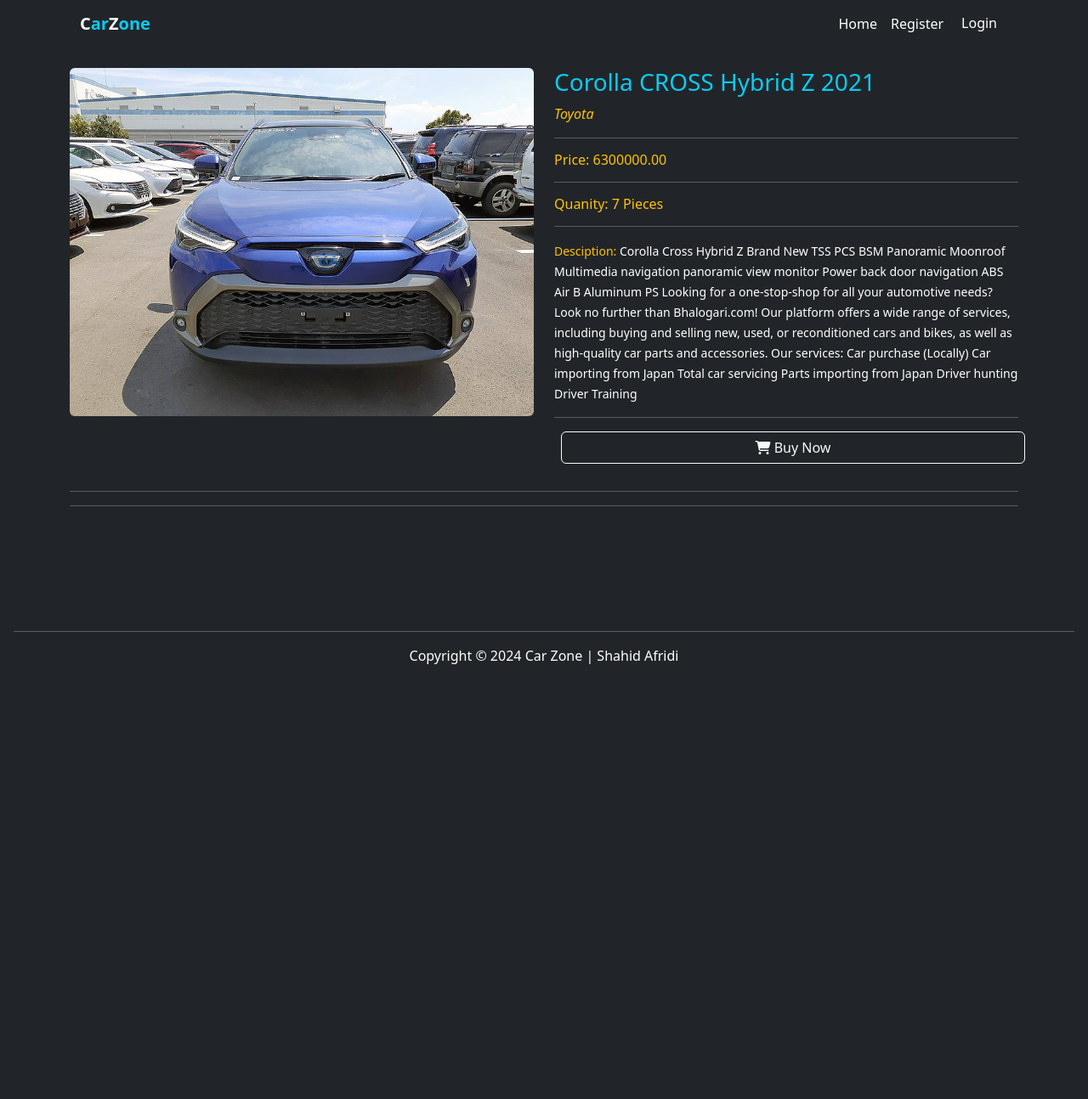
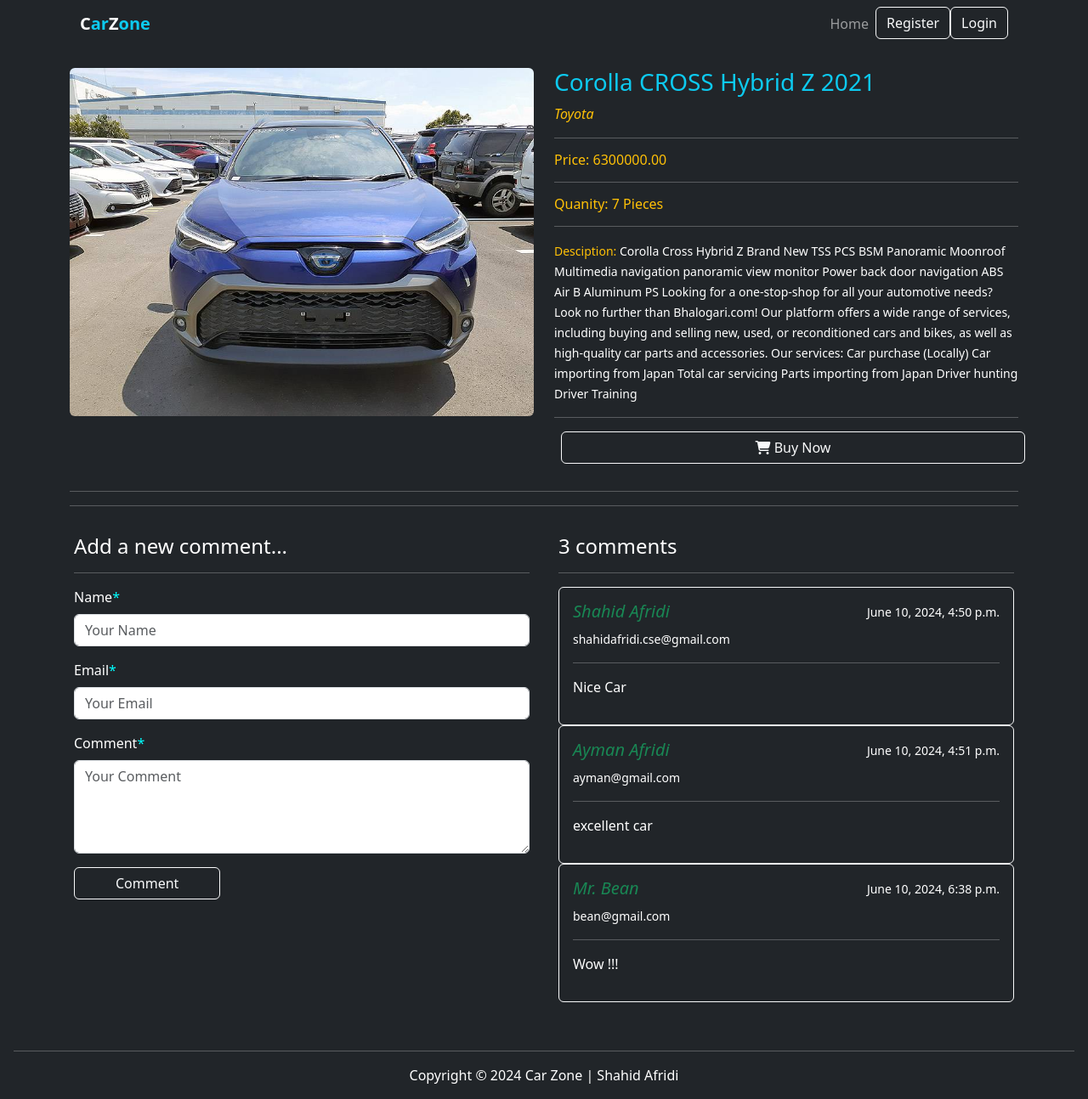
Before and after one commit to A-vi33/Car_Zone, a Django app: page /cars/car_details/1/ in a window 1280 px wide. Shown: the whole page at 85% size. Before the commit the page ends 782 px from the top, so only its background shows below. Run offline with Django 5.2, Linux system fonts and the light colour scheme; data comes from the database, SQL or seed files in the repository; both versions use the stored data as it was after the commit; some libraries are stand-ins or nearby versions.

Commit message:
Everything is done

```diff
--- a/cars/admin.py
+++ b/cars/admin.py
@@ -1,6 +1,10 @@
 from django.contrib import admin
-from .models import Car
+from .models import Car, Comment
 
 @admin.register(Car)
 class CarAdmin(admin.ModelAdmin):
     list_display = ('name', 'brand', 'color', 'quantity','price')
+
+@admin.register(Comment)
+class CommentAdmin(admin.ModelAdmin):
+    list_display = ('name','created_at')
--- /dev/null
+++ b/cars/forms.py
@@ -0,0 +1,14 @@
+from django import forms
+
+from .models import Comment
+
+class CommentForm(forms.ModelForm):
+    class Meta:
+        model = Comment
+        exclude = ('car',)
+
+        widgets = {
+                'name': forms.TextInput(attrs={'placeholder': 'Your Name'}),
+                'email': forms.EmailInput(attrs={'placeholder': 'Your Email'}),
+                'comment': forms.Textarea(attrs={'rows': 4, 'placeholder': 'Your Comment'})
+            }
--- a/cars/models.py
+++ b/cars/models.py
@@ -14,3 +14,11 @@
 
     def __str__(self) -> str:
         return self.name
+
+
+class Comment(models.Model):
+    car = models.ForeignKey(Car, on_delete=models.CASCADE, related_name='comments')
+    name = models.CharField(max_length=100)
+    email = models.EmailField()
+    comment = models.TextField()
+    created_at = models.DateTimeField(auto_now_add=True)
--- a/cars/templates/cars/car.html
+++ b/cars/templates/cars/car.html
@@ -29,43 +29,50 @@
 </div>
 <hr><hr>
 
-{% comment %}
 <div class="row">
     <div class="col-md-6 border border-dark p-3 rounded">
         <h4>Add a new comment... </h4>
         <hr>
-
         <div>
             <form action="" method="post">
                 {% csrf_token %}
                 {{comment_form|crispy}}
-                <button class="btn btn-outline-dark px-5">Comment</button>
+                <button class="btn btn-outline-light px-5">Comment</button>
             </form>
         </div>
     </div>
 
 
     <div class="col-md-6 border border-dark p-3 rounded">
-        {% if post.comments.count == 0 %}
+        {% if car.comments.count == 0 %}
             <h4>No Comments...</h4>
         {% else %}
-            <h4>{{ post.comments.count }} comment{{ post.comments.count|pluralize }}</h4>
+        <h4>{{ car.comments.count }} comment{{ car.comments.count|pluralize }}</h4>
+
+
         {% endif %}
         <hr>
-        {% for comment in post.comments.all %}
-            <div class="comment border border-dark rounded p-3" >
-                <h5 class="text-success fst-italic">{{comment.name}}</h5>
+        {% for comment in car.comments.all %}
+            <div class="comment border border-light rounded p-3" >
+                <div class="row">
+                    <div class="col-md-6">
+                        <h5 class="text-success fst-italic">{{comment.name}}</h5>
+                    </div>
+                    <div class="col-md-6  text-end">
+                        <small class="text-end">{{comment.created_at}}</small>
+
+                    </div>
+                </div>
                 <small class="text-start">{{comment.email}}</small>
-                <br>
-                <small class="text-end">{{comment.created_at}}</small>
+
                 <hr>
-                <p>{{comment.body}}</p>
+                <p>{{comment.comment}}</p>
             </div>
         {% endfor %}
     </div>
 
 
-</div> {% endcomment %}
+</div>
 
 
 {% endblock content %}
--- a/cars/views.py
+++ b/cars/views.py
@@ -1,11 +1,25 @@
-from django.shortcuts import render
-from .models import Car
-
+from django.shortcuts import render, redirect
+from .models import Car, Comment
+from .forms import CommentForm
+from django.contrib import messages
 
 def carDetails(request, id):
     car = Car.objects.get(pk=id)
 
+    if request.method == 'POST':
+        form = CommentForm(request.POST)
+        if form.is_valid():
+            comment = form.save(commit=False)
+            comment.car = car
+            comment.save()
+            messages.success(request, 'Commented successfull !!!')
+            return redirect('car_details', id =id)
+    else:
+        form = CommentForm()
+
+
     context = {
-        'car' : car
+        'car' : car,
+        'comment_form': form
     }
     return render(request, 'cars/car.html', context)
--- a/templates/base.html
+++ b/templates/base.html
@@ -21,7 +21,9 @@
         .asteriskField{
           color: cyan;
         }
-
+       #id_new_password1_helptext{
+        color: gray
+       }
       </style>
 
 </head>
--- a/templates/navbar.html
+++ b/templates/navbar.html
@@ -1,5 +1,5 @@
 
-<nav class="navbar navbar-expand-lg " >
+<nav class="navbar navbar-expand-lg " data-bs-theme="dark">
     <div class="container-fluid">
       <a class="navbar-brand text-info fw-bold" href="{% url "home" %}"><span class='text-white fw-bolder'>C</span>ar<span class='text-white fw-bolder'>Z</span>one </a>
       <button class="navbar-toggler" type="button" data-bs-toggle="collapse" data-bs-target="#navbarSupportedContent" aria-controls="navbarSupportedContent" aria-expanded="false" aria-label="Toggle navigation">
@@ -8,24 +8,24 @@
       <div class="collapse navbar-collapse" id="navbarSupportedContent">
         <ul class="navbar-nav ms-auto mb-2 mb-lg-0">
           <li class="nav-item ">
-            <a class="nav-link text-white" aria-current="page" href="{% url "home" %}">Home</a>
+            <a class="nav-link " aria-current="page" href="{% url "home" %}">Home</a>
           </li>
 
         {% if request.user.is_authenticated %}
 
         <li class="nav-item">
-          <a class="nav-link text-white" href="{% url "profile" %}">Profile</a>
+          <a class="nav-link " href="{% url "profile" %}">Profile</a>
         </li>
         <li class="nav-item">
-          <a class="btn btn-outline-dark text-white" href="{% url "logout" %}">Logout</a>
+          <a class="btn btn-outline-light" href="{% url "logout" %}">Logout</a>
         </li>
 
         {% else %}
         <li class="nav-item">
-          <a class="nav-link text-white" href="{% url "register" %}">Register</a>
+          <a class="btn btn-outline-light " href="{% url "register" %}">Register</a>
         </li>
         <li class="nav-item">
-          <a class="btn btn-outline-dark text-white" href="{% url "login" %}">Login</a>
+          <a class="btn btn-outline-light" href="{% url "login" %}">Login</a>
         </li>
 
         {% endif %}
--- a/users/templates/users/profile.html
+++ b/users/templates/users/profile.html
@@ -10,9 +10,9 @@
             <p>Username: {{user.username}}</p>
         </div>
         <div class="col-md-6 m-auto text-center">
-            <a class="btn btn-outline-light m-2 w-75" href="">Update Profile</a>
+            <a class="btn btn-outline-light m-2 w-75" href="{% url "update_profile" %}">Update Profile</a>
             <br>
-            <a class="btn btn-outline-light m-2 w-75" href="">Change Password</a>
+            <a class="btn btn-outline-light m-2 w-75" href="{% url "change_password" %}">Change Password</a>
         </div>
     </div>
 
--- a/users/templates/users/register.html
+++ b/users/templates/users/register.html
@@ -12,7 +12,7 @@
                {{form|crispy}}
                <hr>
                 <div class="text-center">
-                    <button class="btn btn-outline-light mt-2 w-50 ">Register</button>
+                    <button class="btn btn-outline-light mt-2 w-50 ">{{type}}</button>
                 </div>
             </form>
         </div>
--- a/users/urls.py
+++ b/users/urls.py
@@ -7,5 +7,7 @@
     path('login/', views.loginUser, name="login"),
     path('logout/', views.logoutUser, name="logout"),
     path('profile/', views.userProfile, name="profile"),
+    path('change_password/', views.changePassword, name="change_password"),
+    path('update_profile/', views.updateProfile, name="update_profile"),
     path('buy_car/<int:car_id>/', views.buyCar, name='buy_car'),
 ]
```
Also changed, not shown: users/forms.py (+23 -4 lines), users/views.py (+52 -6 lines), cars/migrations/0003_comment.py (added), db.sqlite3, media/cars/upload/audi.jpg (added), media/cars/upload/lamb.jpg (added), media/cars/upload/mar.jpg (added), media/cars/upload/marcedes.jpg (added), media/cars/upload/nissan.jpeg (added), media/cars/upload/sonata.jpg (added).
